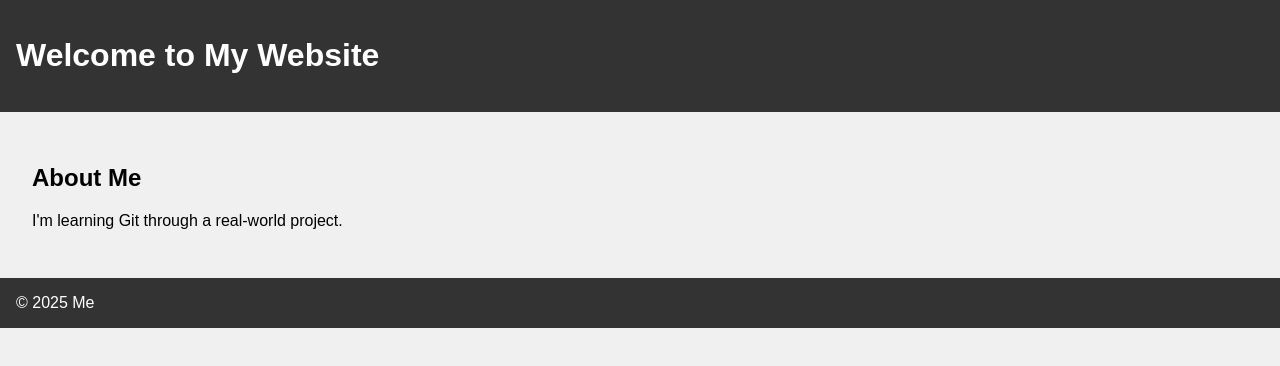
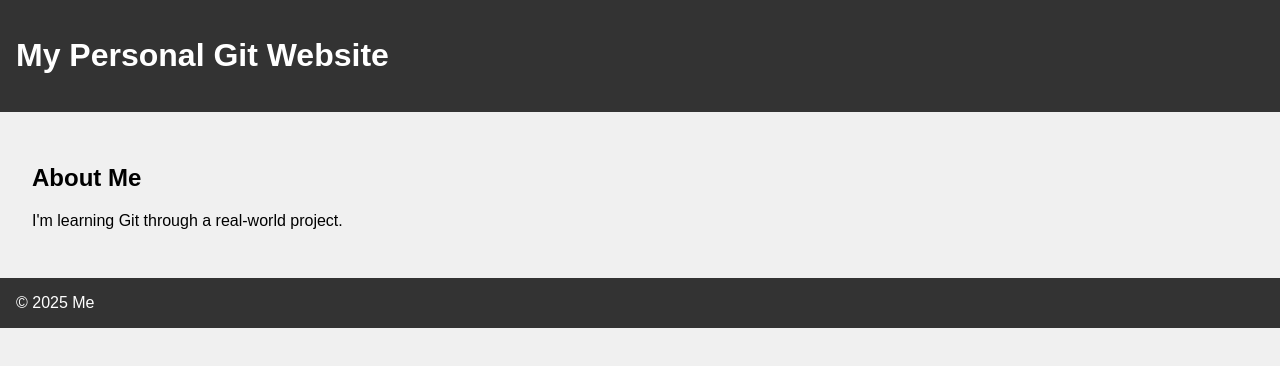
Before and after one commit to gaberub/git-skill-website, a plain HTML site: page index.html in a window 1280 px wide. Drawn offline with Linux system fonts and the light colour scheme.

Commit message:
Change header text to describe purpose

```diff
--- a/index.html
+++ b/index.html
@@ -5,7 +5,7 @@
   <link rel="stylesheet" href="style.css">
 </head>
 <body>
-  <header><h1>Welcome to My Website</h1></header>
+  <header><h1>My Personal Git Website</h1></header>
   <section>
   <h2>About Me</h2>
   <p>I'm learning Git through a real-world project.</p>
```
